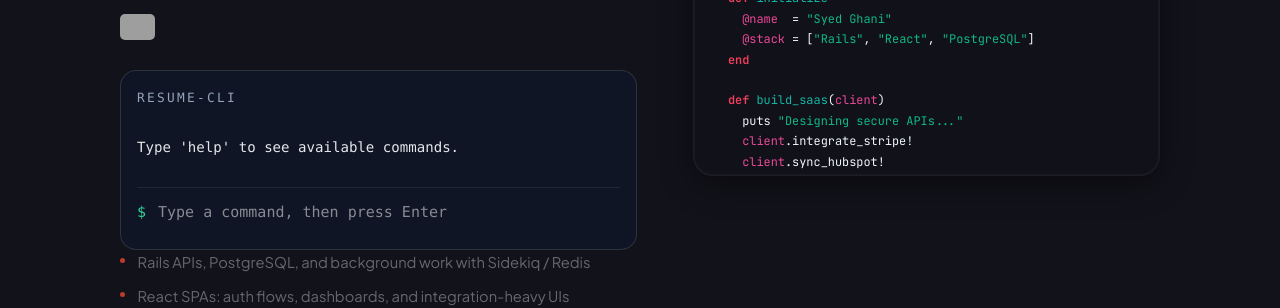
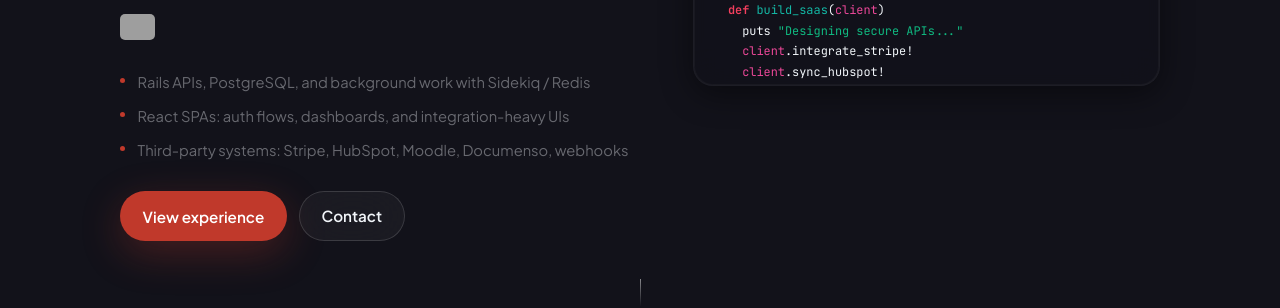
Before and after one commit to sghani001/personal_portfolio, a React (Create React App) app: page / in a window 1280 px wide. Shown: the part 464-772 px from the top of the page. Built offline with nearby package versions, Linux system fonts and the light colour scheme; no server answers; grey boxes are pictures that could not be loaded.

Commit message:
Removed Command line

```diff
--- a/src/components/Hero.js
+++ b/src/components/Hero.js
@@ -178,24 +178,6 @@ export default function Hero({ theme, toggleTheme }) {
               />
             </a>
           </div>
-          <div className="hero__command-shell">
-            <div className="hero__command-header">resume-cli</div>
-            <div className="hero__command-output" aria-live="polite">
-              {commandOutput.map((line, i) => (
-                <div key={i} className="hero__command-line">{line}</div>
-              ))}
-            </div>
-            <form className="hero__command-form" onSubmit={handleCommandSubmit}>
-              <span className="hero__command-prompt">$</span>
-              <input
-                value={commandInput}
-                onChange={(e) => setCommandInput(e.target.value)}
-                className="hero__command-input"
-                placeholder="Type a command, then press Enter"
-                autoComplete="off"
-              />
-            </form>
-          </div>
           <ul className="hero__bullets">
             {(resumeData.heroBullets || []).map((line) => (
               <li key={line}>{line}</li>
```
